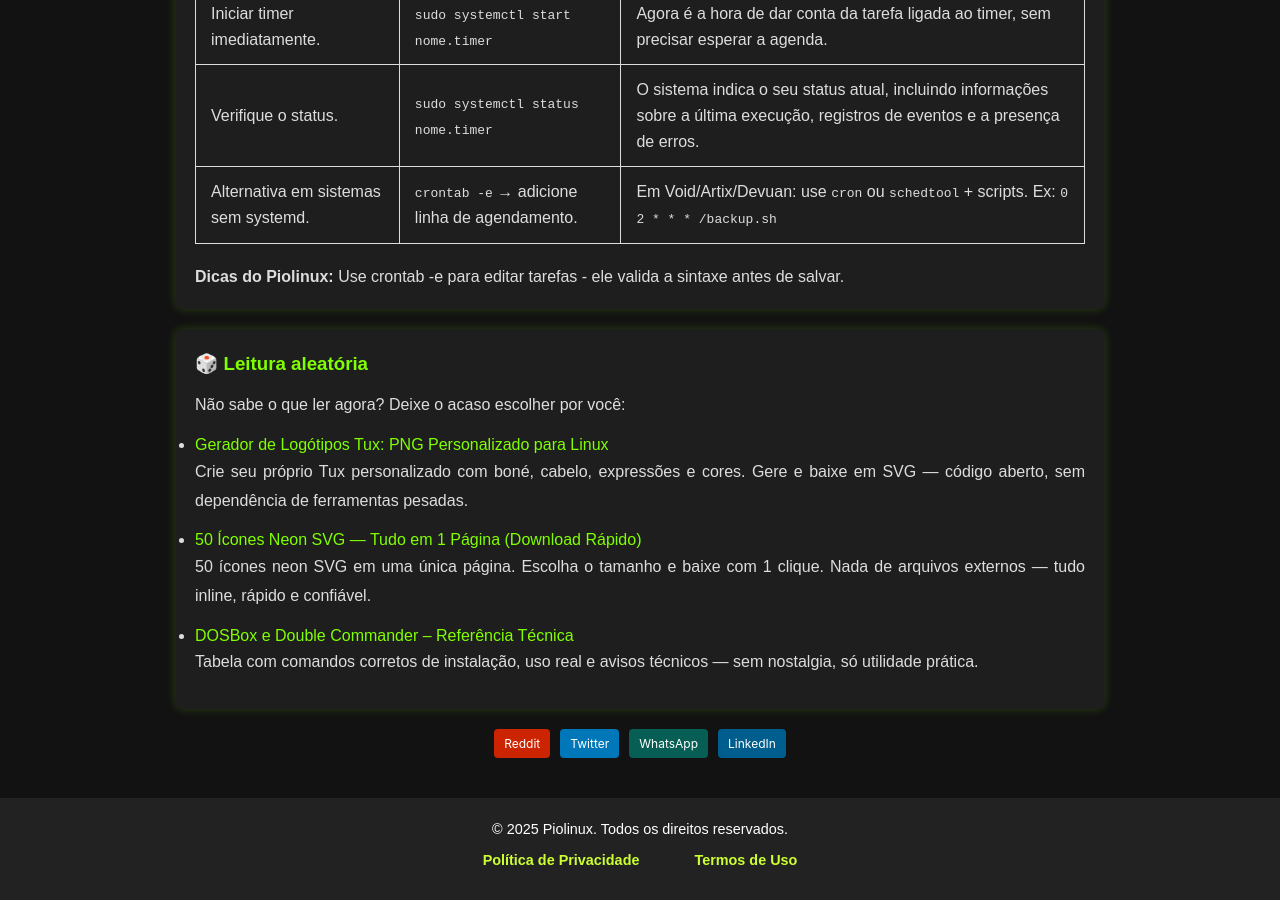
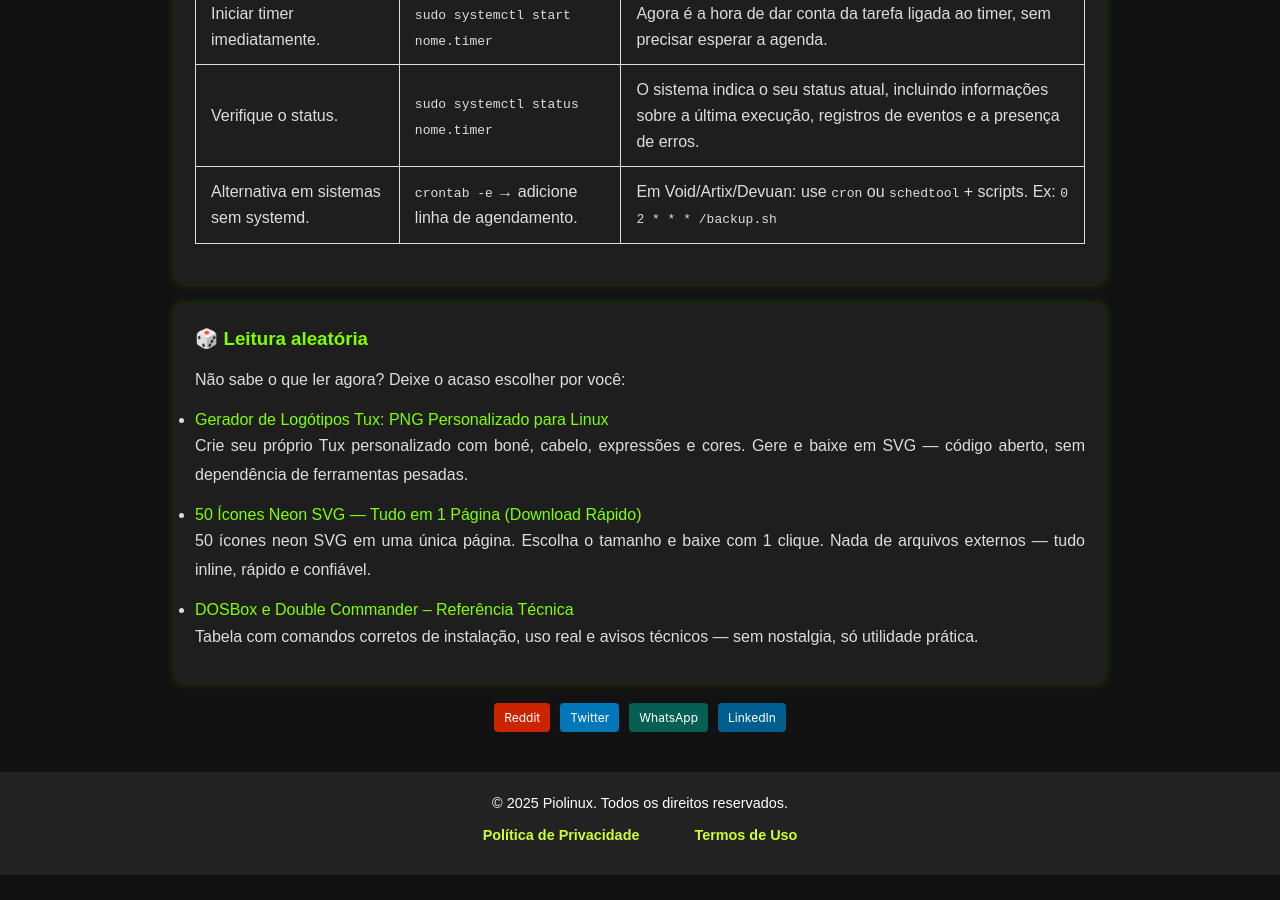
Before and after one commit to Piolinux/piolinux-site, a Jekyll site: the page built from _pages/_comandos/tarefas-agendadas.md, in a window 1280 px wide and 900 px high, scrolled down 1477 px. Built offline with Jekyll 4.4.1, drawn with Linux system fonts in a browser that asks for light colours; after the commit the page ends 2352 px from its top, so only the background shows below that.

Commit message:
Update tarefas-agendadas.md

```diff
--- a/_pages/_comandos/tarefas-agendadas.md
+++ b/_pages/_comandos/tarefas-agendadas.md
@@ -169,9 +169,6 @@ function filtrarLinhas(termo) {
 </table>
 
 
-<div class="dica-final">
-   <strong>Dicas do Piolinux:</strong> Use crontab -e para editar tarefas - ele valida a sintaxe antes de salvar.
-  </div>
 
 
 
```
